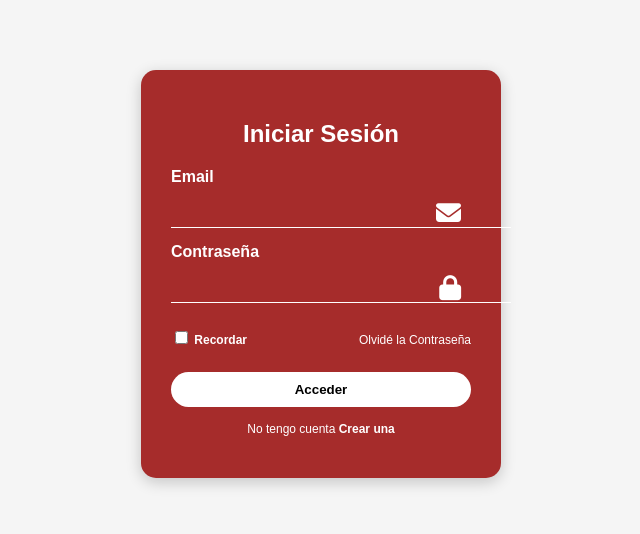
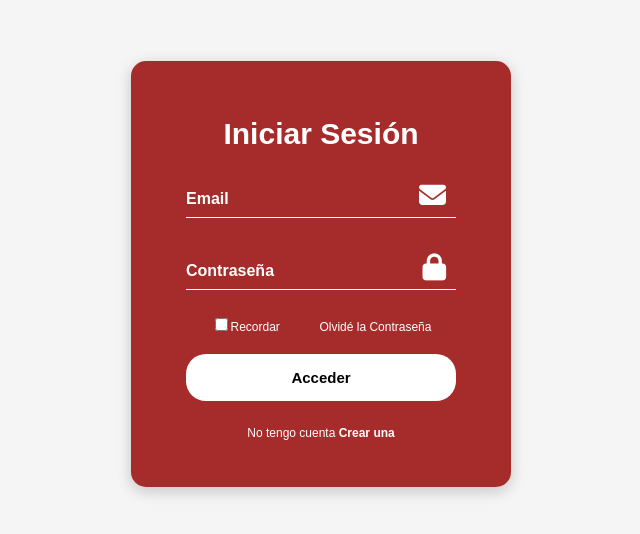
Before and after one commit to FrankUT/FullStack, a plain HTML site: page login.html in a window 1280 px wide. Shown: the part 126-660 px from the top of the page, without its empty margins (319-959 px from the left). Drawn offline with Linux system fonts and the light colour scheme.

Commit message:
Cambios finales

```diff
--- a/login.html
+++ b/login.html
@@ -11,24 +11,22 @@
 <body>
 
 <div class="login-container">
-    <h2>Iniciar Sesión</h2>
+    <h1>Iniciar Sesión</h1>
 
     <form>
-        <label for="email">Email</label>
         <div class="input-group">
-            <input type="email" id="email" placeholder="">
+            <input type="email" id="email" placeholder="Email">
             <span class="icon"><i class="fa fa-envelope"></i></span>
         </div>
 
-        <label for="password">Contraseña</label>
         <div class="input-group">
-            <input type="password" id="password" placeholder="">
+            <input type="password" id="password" placeholder="Contraseña">
             <span class="icon"><i class="fa fa-lock"></i></span>
         </div>
 
         <div class="options">
-            <label><input type="checkbox"> Recordar</label>
-            <a href="#">Olvidé la Contraseña</a>
+            <label><input type="checkbox">Recordar</label>
+            <a href="#">­­Olvidé la Contraseña</a>
         </div>
 
         <button type="submit">Acceder</button>
--- a/style.css
+++ b/style.css
@@ -11,23 +11,15 @@ body {
 .login-container {
     background-color: #a62c2b;
     color: white;
-    padding: 30px;
+    padding: 35px;
+    padding-left: 40px;
+    padding-right: 40px;
     border-radius: 15px;
     width: 300px;
     text-align: center;
     box-shadow: 0px 4px 15px rgba(0,0,0,0.2);
 }
 
-.login-container h2 {
-    margin-bottom: 20px;
-}
-
-label {
-    display: block;
-    text-align: left;
-    margin: 10px 0 5px;
-    font-weight: bold;
-}
 
 .input-group {
     position: relative;
@@ -35,27 +27,29 @@ label {
 }
 
 .input-group input {
-    width: 100%;
-    padding: 10px 35px 10px 5px;
+    width: 90%;
+    padding: 10px 0px 10px 0px;
     border: none;
     border-bottom: 1px solid white;
     background: transparent;
     color: white;
     font-size: 14px;
     outline: none;
+    margin-top: 10px;
+    margin-bottom: 10px;
 }
 
 .input-group .icon {
     position: absolute;
-    right: 10px;
-    top: 8px;
+    right: 25px;
+    top: 10px;
     color: white;
-    font-size: 25px;
+    font-size: 27px;
 }
 
 .options {
     display: flex;
-    justify-content: space-between;
+    justify-content: space-evenly;
     font-size: 12px;
     margin: 10px 0;
     align-items: baseline;
@@ -67,15 +61,17 @@ label {
 }
 
 button {
-    width: 100%;
-    padding: 10px;
+    width: 90%;
+    padding: 15px;
     background-color: white;
     color: black;
     border: none;
     border-radius: 20px;
     cursor: pointer;
     font-weight: bold;
+    font-size: 15px;
     margin-top: 10px;
+    margin-bottom: 10px;
 }
 
 button:hover {
@@ -92,3 +88,21 @@ button:hover {
     font-weight: bold;
     text-decoration: none;
 }
+
+h1 {
+    font-size: 30px;
+    font-weight: 900;
+}
+
+.options a:hover,
+.register-text a:hover {
+    color: #fc9826;
+    text-decoration: underline;
+    transition: 0 ease;
+}
+
+.input-group input::placeholder {
+    color: #ffffff;
+    font-size: 16px;
+    font-weight: 600;
+}
```
